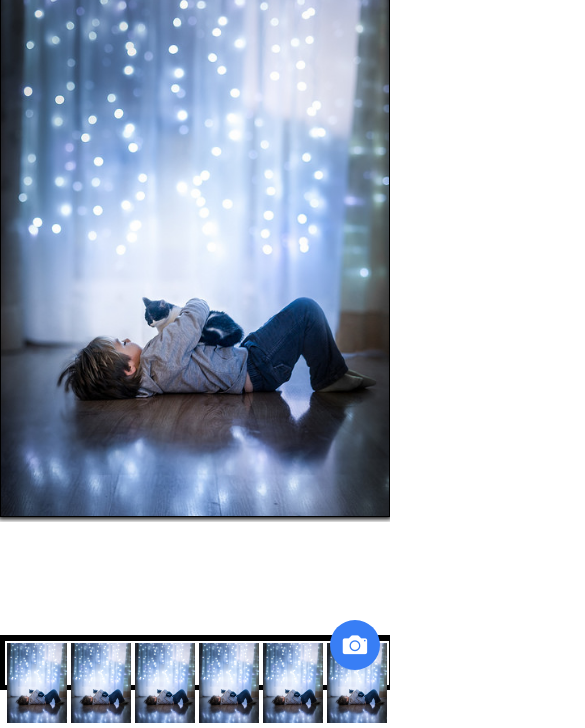
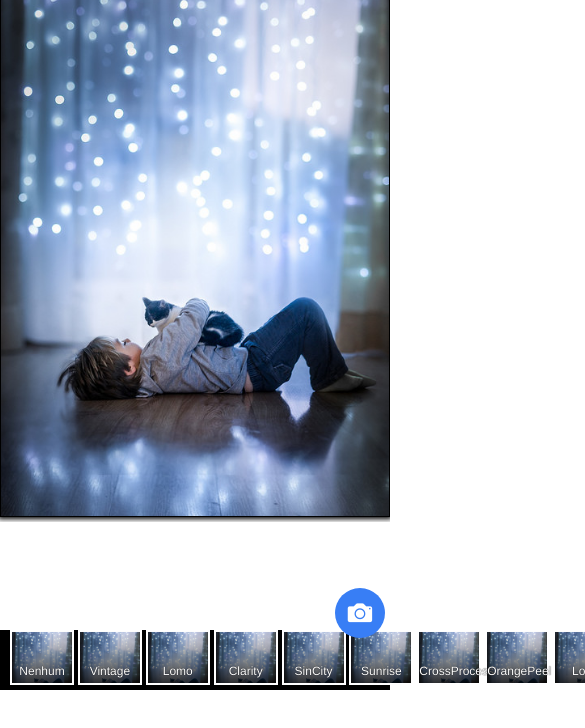
Before and after one commit to anibalardid/image-filters-ionic, a website: page appFilterImage/www/index.html in a window 390 px wide. Shown: the part 154-882 px from the top of the page, 585 px wide, since content can reach past the window. After the commit the page ends 852 px from the top, so only its background shows below. Drawn offline with Linux system fonts and the light colour scheme; some packages are replaced by stand-ins of ours; files that its build step writes are made by us from their sources; files whose address does not match are found by name.

Commit message:
layout complete

```diff
--- a/appFilterImage/www/css/style.css
+++ b/appFilterImage/www/css/style.css
@@ -21,30 +21,54 @@
 	width: 50px;
 	height: 50px;
 	text-align: center;
-	bottom: 20px;
-	right: 10px;
+	bottom: 52px;
+    right: 5px;
 }
 #getcamera:active {
 	background-color: #7AABFF;
 }
-#barfooter {
-	background-color: #000;
-	color: #fff;
-	height: 55px;
-}
 #contentapp {
 	text-align: center;
-	padding-bottom: 55px;
 }
-#contentapp img {
+#preview {
 	max-width: 100%;
-	max-height: 100%;
+	max-height: 90%;
 	border: 1px solid #000;
 	box-shadow: 0 0 5px 2px #000;
 }
 .filter {
 	border: 2px solid #fff;
+	overflow: hidden;
+	display: inline-block;
+	height: 55px;
 }
-.filter img {
+#filters img {
 	width: 60px;
+	max-width: 100%;
 }
+#filters {
+	background-color: #000;
+	color: #fff;
+	position: absolute;
+	bottom: 0;
+}
+#filters ion-scroll {
+	padding: 10px;
+}
+
+.wide-as-needed {
+  overflow: scroll;
+  white-space: nowrap;
+}
+.filter .desc {
+	position: absolute;
+	background: linear-gradient(to top, rgba(0,0,0,0.8), rgba(0,0,0,0)); /* Standard syntax (must be last) */
+	padding-top: 30px;
+	padding-bottom: 2px;
+	top: 1px;
+	text-align: center;
+	width: 60px;
+	font-size: 12px;
+	color: #fff;
+	text-shadow: 0 0 1px #000000;
+}
--- a/appFilterImage/www/index.html
+++ b/appFilterImage/www/index.html
@@ -33,30 +33,89 @@
         <a class="button button-outline icon-right ion-checkmark-circled" id="btsave">Save</a>
       </ion-header-bar>
       <ion-content id="contentapp">
-        <img src="img/test.jpg">
-      </ion-content>
+        <img id="preview" src="img/test.jpg">
 
-      <div id="barfooter" class="bar bar-footer">
+        <div id="filters">
+          <ion-scroll direction="x" class="wide-as-needed">
             <div class="filter">
+              <div class="desc">Nenhum</div>
               <img src="img/test.jpg">
             </div>
             <div class="filter">
+              <div class="desc">Vintage</div>
               <img src="img/test.jpg">
             </div>
             <div class="filter">
+              <div class="desc">Lomo</div>
               <img src="img/test.jpg">
             </div>
             <div class="filter">
+              <div class="desc">Clarity</div>
               <img src="img/test.jpg">
             </div>
             <div class="filter">
+              <div class="desc">SinCity</div>
               <img src="img/test.jpg">
             </div>
             <div class="filter">
+              <div class="desc">Sunrise</div>
               <img src="img/test.jpg">
             </div>
+            <div class="filter">
+              <div class="desc">CrossProcess</div>
+              <img src="img/test.jpg">
             </div>
-
+            <div class="filter">
+              <div class="desc">OrangePeel</div>
+              <img src="img/test.jpg">
+            </div>
+            <div class="filter">
+              <div class="desc">Love</div>
+              <img src="img/test.jpg">
+            </div>
+            <div class="filter">
+              <div class="desc">Grungy</div>
+              <img src="img/test.jpg">
+            </div>
+            <div class="filter">
+              <div class="desc">Jarques</div>
+              <img src="img/test.jpg">
+            </div>
+            <div class="filter">
+              <div class="desc">Pinhole</div>
+              <img src="img/test.jpg">
+            </div>
+            <div class="filter">
+              <div class="desc">OldBoot</div>
+              <img src="img/test.jpg">
+            </div>
+            <div class="filter">
+              <div class="desc">GlowingSun</div>
+              <img src="img/test.jpg">
+            </div>
+            <div class="filter">
+              <div class="desc">HazyDays</div>
+              <img src="img/test.jpg">
+            </div>
+            <div class="filter">
+              <div class="desc">HerMajesty</div>
+              <img src="img/test.jpg">
+            </div>
+            <div class="filter">
+              <div class="desc">Nostalgia</div>
+              <img src="img/test.jpg">
+            </div>
+            <div class="filter">
+              <div class="desc">Hemingway</div>
+              <img src="img/test.jpg">
+            </div>
+            <div class="filter">
+              <div class="desc">Concentrate</div>
+              <img src="img/test.jpg">
+            </div>
+          </ion-scroll>
+        </div>
+      </ion-content>
     </ion-pane>
   </body>
 </html>
```
Lines whose indentation alone changed are shown as unchanged.
